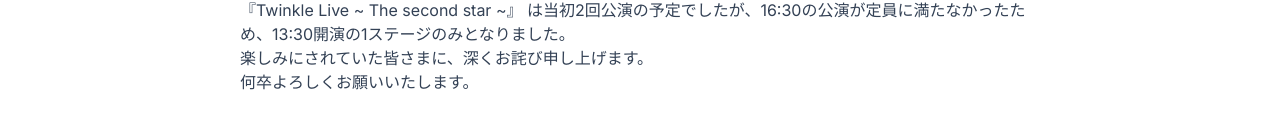
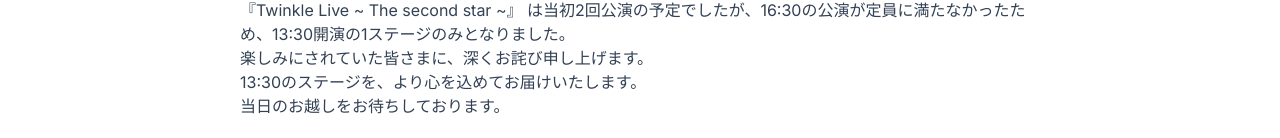
Before and after one commit to torihon62/twinkle-live, a Next.js app: page /the-second-star in a window 1280 px wide. Shown: the part 814-952 px from the top of the page. Built offline with nearby package versions, Linux system fonts and the light colour scheme.

Commit message:
second starを1回公演に変更

```diff
--- a/src/components/Notes.tsx
+++ b/src/components/Notes.tsx
@@ -12,7 +12,8 @@
         は当初2回公演の予定でしたが、16:30の公演が定員に満たなかったため、13:30開演の1ステージのみとなりました。
       </p>
       <p>楽しみにされていた皆さまに、深くお詫び申し上げます。</p>
-      <p>何卒よろしくお願いいたします。</p>
+      <p>13:30のステージを、より心を込めてお届けいたします。</p>
+      <p>当日のお越しをお待ちしております。</p>
     </SectionContainer>
   );
 }
```
